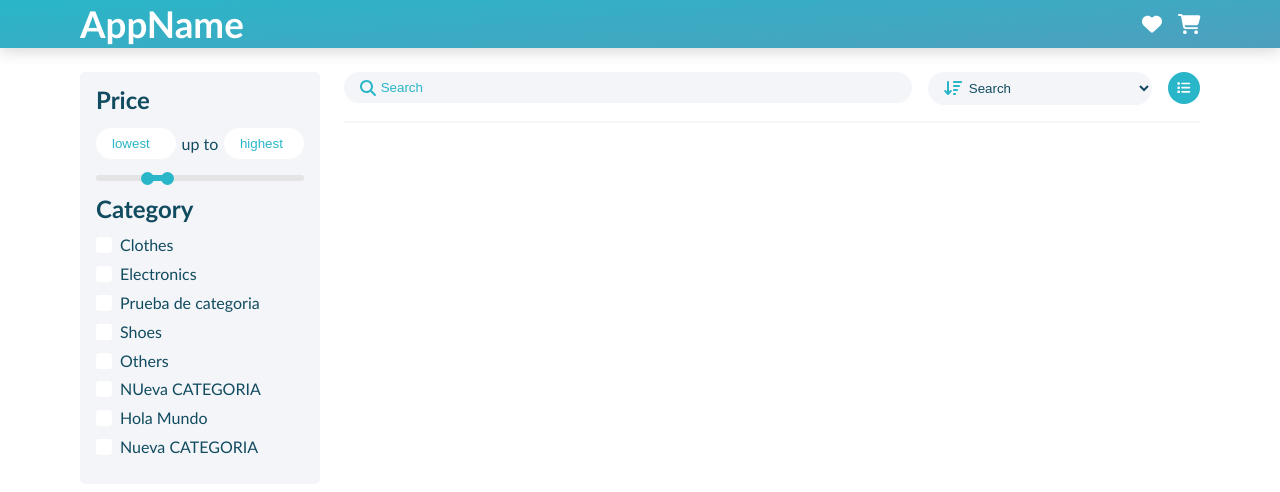
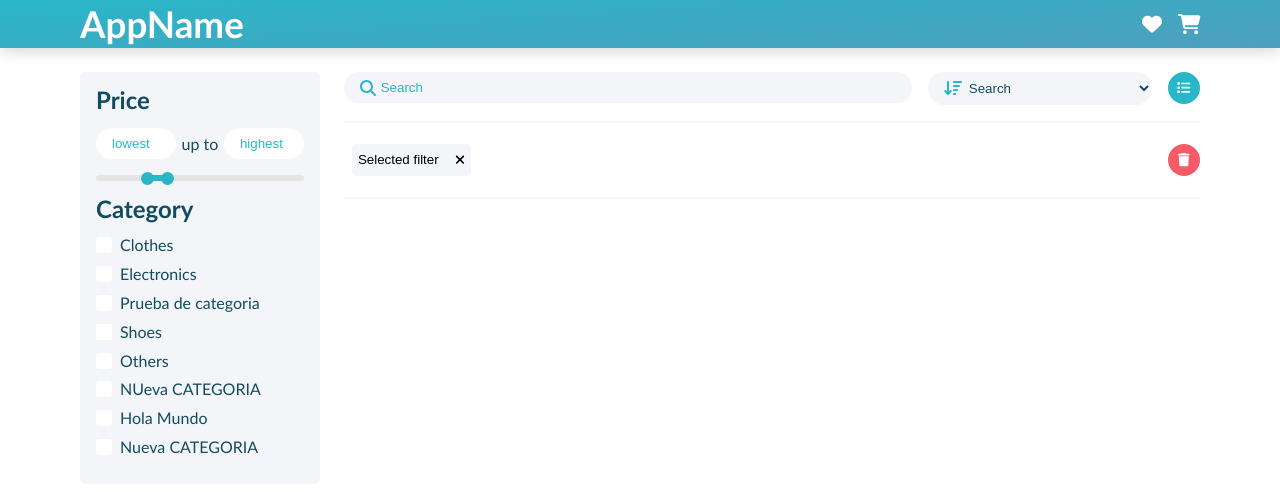
Before and after one commit to maradelynie/catalog, a React (Create React App) app: page / in a window 1280 px wide. Shown: the top 492 px of the page. Built offline with nearby package versions, Linux system fonts and the light colour scheme.

Commit message:
Create ChipButton and filters section
It creates a new component and set the filter section on products page.
- create ChipButton, style and tests
- display filter section

```diff
--- /dev/null
+++ b/src/components/ChipButton/index.tsx
@@ -0,0 +1,19 @@
+import { faTimes } from '@fortawesome/free-solid-svg-icons';
+import { FontAwesomeIcon } from '@fortawesome/react-fontawesome';
+import React from 'react';
+
+import './style.css';
+
+type ChipButtonProps = {
+  title: string;
+  id: number | string;
+};
+
+export default function ChipButton({ title, id }: ChipButtonProps) {
+  return (
+    <button key={id} className="productspage_filtersection">
+      <span>{title}</span>
+      <FontAwesomeIcon icon={faTimes} />
+    </button>
+  );
+}
--- /dev/null
+++ b/src/components/ChipButton/style.css
@@ -0,0 +1,26 @@
+.productspage_filtersection{
+  margin: 1rem 0;
+  display: flex;
+  justify-content: space-between;
+  align-items: center;
+}
+.chipfilter_container button{
+  background-color: var(--lightgrey);
+  border: none;
+  height: 2rem;
+  border-radius: .3rem;
+  min-width: 2rem;
+  cursor: pointer;
+  margin: .3rem .5rem;
+  transition-duration: .2s;
+}
+.chipfilter_container span{
+ margin-right: 1rem;
+}
+.chipfilter_container button:hover{
+  background-color: var(--red);
+  color: white;
+}
+.chipfilter_container button:active{
+  background-color: var(--lightgrey);
+}
--- a/src/components/Products/index.tsx
+++ b/src/components/Products/index.tsx
@@ -3,9 +3,7 @@ import {
   faMagnifyingGlass,
   faList,
   faArrowDownWideShort,
-  faTimes,
-  faTrash,
-  faCartShopping
+  faTrash
 } from '@fortawesome/free-solid-svg-icons';
 import { FontAwesomeIcon } from '@fortawesome/react-fontawesome';
 import InputText from '../InputText';
@@ -13,6 +11,7 @@ import InputText from '../InputText';
 import './style.css';
 import InputSelect from '../InputSelect';
 import IconButton from '../IconButton';
+import ChipButton from '../ChipButton';
 
 export default function Products() {
   const orderOptions = [
@@ -27,7 +26,12 @@ export default function Products() {
       value: 'priceHighest'
     }
   ];
-
+  const filterApplied = [
+    {
+      id: 1,
+      title: 'Selected filter'
+    }
+  ];
   return (
     <div className="productspage_container">
       <section className="productspage_searchsection">
@@ -49,6 +53,29 @@ export default function Products() {
         <IconButton icon={<FontAwesomeIcon icon={faList} />} />
       </section>
       <hr />
+      {filterApplied.length ? (
+        <>
+          <section className="productspage_filtersection">
+            <div className="chipfilter_container">
+              {filterApplied.map(filters => {
+                return (
+                  <React.Fragment key={filters.id}>
+                    <ChipButton id={filters.id} title={filters.title} />
+                  </React.Fragment>
+                );
+              })}
+            </div>
+
+            <IconButton
+              type={'danger'}
+              icon={<FontAwesomeIcon icon={faTrash} />}
+            />
+          </section>
+          <hr />
+        </>
+      ) : (
+        <></>
+      )}
     </div>
   );
 }
```
Also changed, not shown: 1 other file (tests, documents, lock files or other folders).
